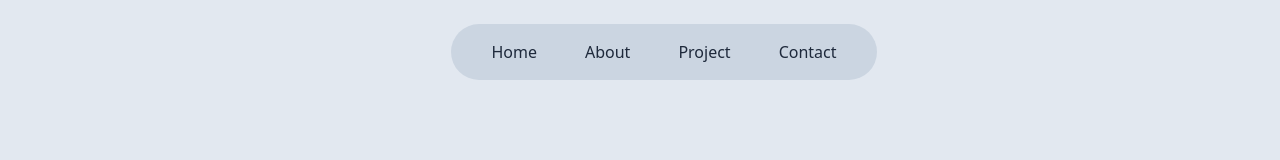
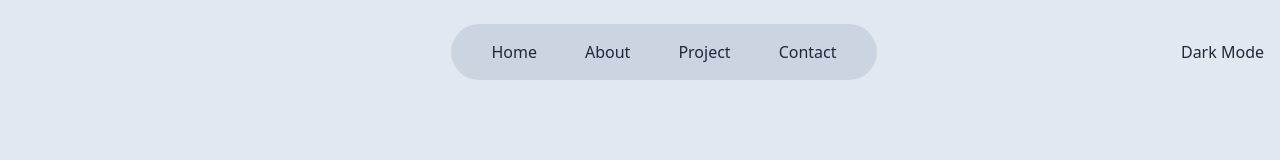
Before and after one commit to gangmin2/next-portfolio, a Next.js app: page /contact in a window 1280 px wide. Shown: the top 160 px of the page. Built offline with nearby package versions, Linux system fonts and the light colour scheme.

Commit message:
다크모드 기능 추가

```diff
--- a/app/globals.css
+++ b/app/globals.css
@@ -8,14 +8,11 @@
   --background-secondary: #cbd5e1;
   --background-light: #ffffff;
 }
-
-@media (prefers-color-scheme: dark) {
-  :root {
-    --foreground-hex: #f1f5f9;
-    --background-hex: #1f2937;
-    --background-secondary: #11182780;
-    --background-light: #64748b;
-  }
+:root.dark {
+  --foreground-hex: #f1f5f9;
+  --background-hex: #1f2937;
+  --background-secondary: #11182780;
+  --background-light: #64748b;
 }
 
 body {
--- /dev/null
+++ b/components/darkModeToggle.js
@@ -0,0 +1,37 @@
+"use client";
+
+import { useState, useEffect } from "react";
+
+const DarkModeToggle = () => {
+    const [darkMode, setDarkMode] = useState(false);
+
+    useEffect(() => {
+        const savedTheme = localStorage.getItem('theme');
+        if (savedTheme === 'dark') {
+            document.documentElement.classList.add('dark');
+            setDarkMode(true);
+        }
+    }, []);
+
+
+    const toggleDarkMode = () => {
+        if (darkMode) {
+            document.documentElement.classList.remove('dark');
+            localStorage.setItem('theme', 'light');
+        } else {
+            document.documentElement.classList.add('dark');
+            localStorage.setItem('theme', 'dark');
+        }
+        setDarkMode(!darkMode);
+    };
+
+    return (
+        <div>
+            <button onClick={toggleDarkMode} className=' absolute right-4 top-1/2 -translate-y-1/2'>
+                {darkMode ? 'Light Mode' : 'Dark Mode'}
+            </button>
+        </div>
+    )
+}
+
+export default DarkModeToggle;
--- a/components/header.js
+++ b/components/header.js
@@ -1,9 +1,11 @@
 import Nav from './nav';
+import DarkModeToggle from '../components/darkModeToggle';
 
 export default function Header() {
     return (
         <header className='w-full flex align-center justify-center fixed left-1/2 -translate-x-1/2 z-10'>
             <Nav />
+            <DarkModeToggle />
         </header>
     )
 }
```
